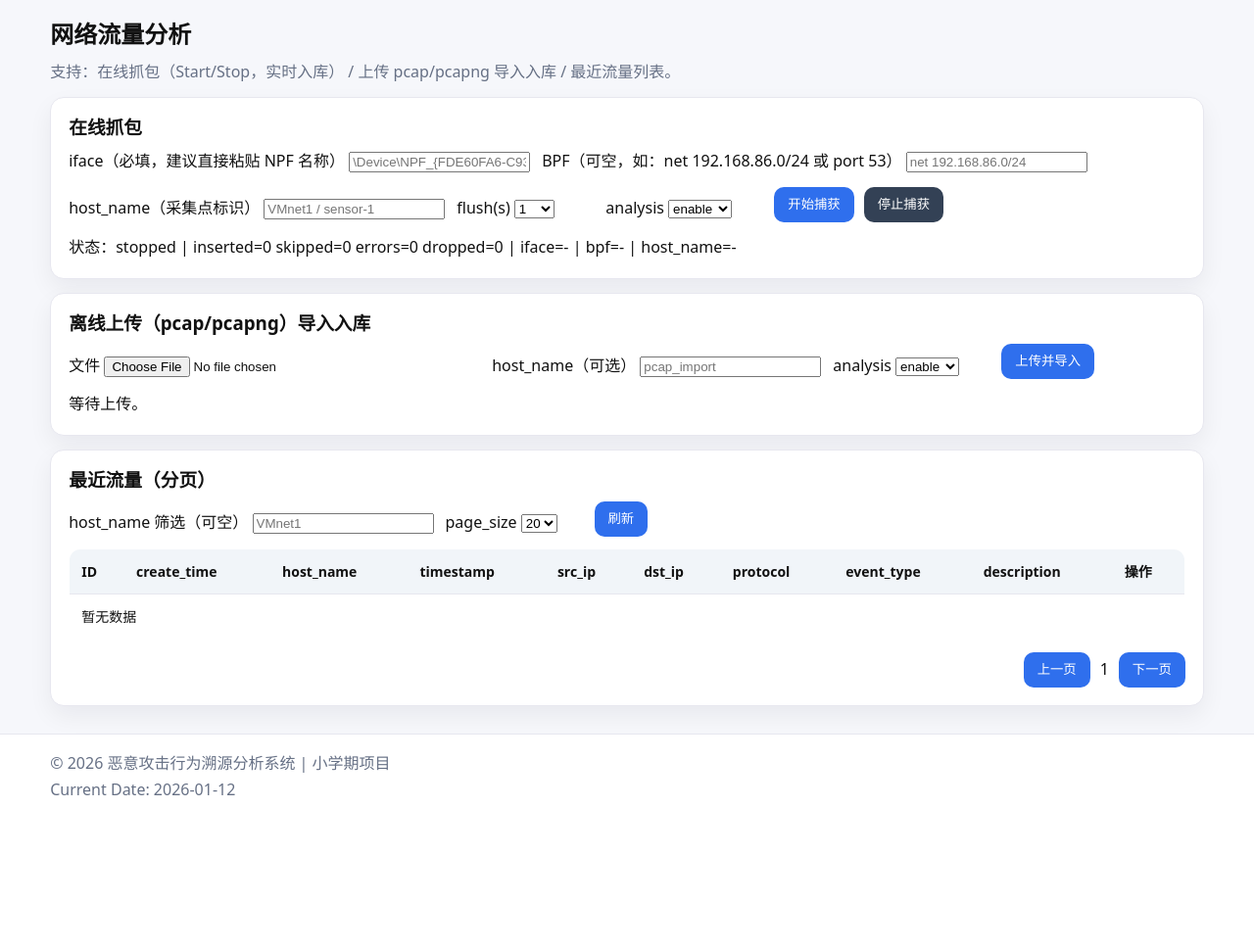
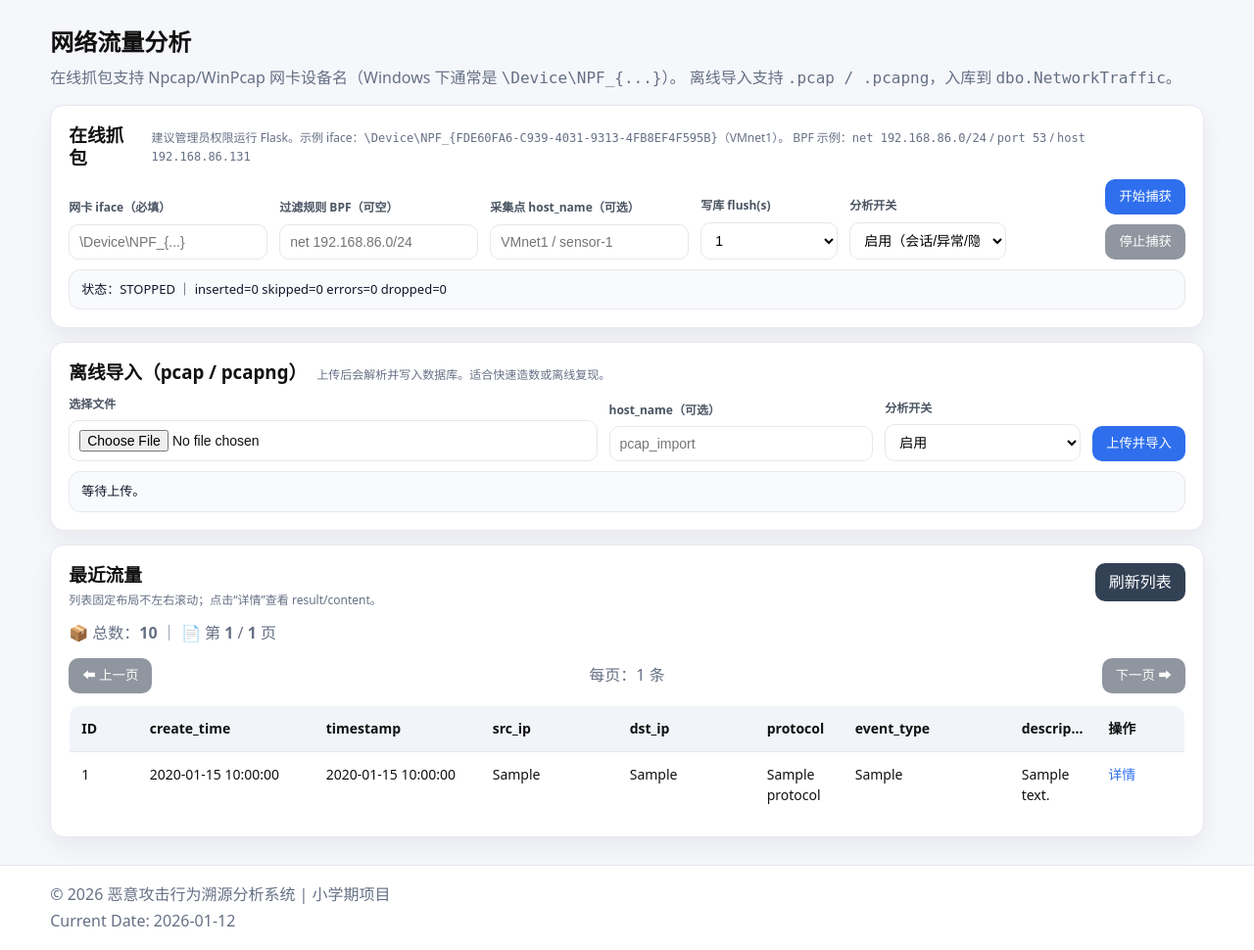
Before and after one commit to Nnutural/Malicious-attack-behavior-tracing-and-analysis-system, a Flask app: template xiaoxueqi/templates/traffic.html in a window 1280 px wide. Shown: the part 111-1081 px from the top of the page at 98% size. Before the commit the page ends 923 px from the top, so only its background shows below. Run offline with Flask 3, Linux system fonts and the light colour scheme; the template is opened without the code that fills it: most values are stand-ins (such as "Sample title", 1, 10 or a date in 2020); data that the repository does not hold is empty.

Commit message:
增加流量详情页

```diff
--- a/xiaoxueqi/templates/traffic.html
+++ b/xiaoxueqi/templates/traffic.html
@@ -3,32 +3,103 @@
 {% block title %}流量分析 - 攻击溯源分析系统{% endblock %}
 
 {% block content %}
+<div class="page-head">
+  <div class="page-head-row">
+    <div>
       <h2>网络流量分析</h2>
-<p class="muted">
-  支持：在线抓包（Start/Stop，实时入库） / 上传 pcap/pcapng 导入入库 / 最近流量列表。
+      <p class="muted" style="margin:0;">
+        在线抓包支持 Npcap/WinPcap 网卡设备名（Windows 下通常是 <code>\Device\NPF_{...}</code>）。
+        离线导入支持 <code>.pcap / .pcapng</code>，入库到 <code>dbo.NetworkTraffic</code>。
       </p>
+    </div>
+  </div>
+</div>
+
+<style>
+  /* 只针对 traffic 页面做一点局部优化，避免影响全局 */
+  .tf-card-title{ display:flex; align-items:baseline; gap:10px; margin-bottom:10px; }
+  .tf-card-title h3{ margin:0; }
+  .tf-hint{ font-size:12px; color: var(--muted); line-height:1.55; margin:0; }
+
+  .tf-form{
+    display:grid;
+    grid-template-columns: 1.4fr 1fr 0.8fr 140px 160px auto;
+    gap:12px;
+    align-items:end;
+  }
+  @media (max-width: 1100px){
+    .tf-form{ grid-template-columns: 1fr 1fr; }
+  }
+
+  .tf-field{ display:flex; flex-direction:column; gap:6px; }
+  .tf-field label{ font-size:12px; color:#4b5563; font-weight:700; }
+  .tf-field input, .tf-field select{
+    border:1px solid var(--border);
+    border-radius:10px;
+    padding:9px 10px;
+    font-size:14px;
+    background:#fff;
+  }
+
+  .tf-actions{ display:flex; gap:10px; flex-wrap:wrap; align-items:center; justify-content:flex-end; }
+
+  .tf-status{
+    width:100%;
+    padding:10px 12px;
+    border-radius:12px;
+    border:1px solid var(--border);
+    background:#f8fafc;
+    font-size:13px;
+    color:#0f172a;
+    margin-top:10px;
+    line-height: 1.5;
+    word-break: break-word;
+  }
+  .tf-status.ok{ border-color:#86efac; background:#ecfdf3; color:#065f46; }
+  .tf-status.error{ border-color:#fecaca; background:#fff1f2; color:#7f1d1d; }
+
+  /* 按钮“变暗”反馈 */
+  .btn[disabled]{ opacity:.55; cursor:not-allowed; filter: grayscale(0.2); }
+
+  /* 列表固定布局，尽量不左右滚动 */
+  .tf-table{
+    table-layout: fixed;
+  }
+  .tf-table th, .tf-table td{
+    white-space: normal;     /* 允许换行 */
+    overflow: hidden;
+    text-overflow: ellipsis; /* 太长截断 */
+    vertical-align: top;
+  }
+</style>
 
 <div class="card">
+  <div class="tf-card-title">
     <h3>在线抓包</h3>
-
-  <div style="display:flex; gap:12px; flex-wrap:wrap; align-items:flex-end;">
-    <div class="lt-field" style="min-width:420px;">
-      <label>iface（必填，建议直接粘贴 NPF 名称）</label>
-      <input id="tf-iface" type="text" placeholder="\Device\NPF_{FDE60FA6-C939-4031-9313-4FB8EF4F595B}">
+    <p class="tf-hint">
+      建议管理员权限运行 Flask。示例 iface：<code>\Device\NPF_{FDE60FA6-C939-4031-9313-4FB8EF4F595B}</code>（VMnet1）。
+      BPF 示例：<code>net 192.168.86.0/24</code> / <code>port 53</code> / <code>host 192.168.86.131</code>
+    </p>
   </div>
 
-    <div class="lt-field" style="min-width:360px;">
-      <label>BPF（可空，如：net 192.168.86.0/24 或 port 53）</label>
+  <div class="tf-form">
+    <div class="tf-field">
+      <label for="tf-iface">网卡 iface（必填）</label>
+      <input id="tf-iface" type="text" placeholder="\Device\NPF_{...}">
+    </div>
+
+    <div class="tf-field">
+      <label for="tf-bpf">过滤规则 BPF（可空）</label>
       <input id="tf-bpf" type="text" placeholder="net 192.168.86.0/24">
     </div>
 
-    <div class="lt-field" style="min-width:200px;">
-      <label>host_name（采集点标识）</label>
+    <div class="tf-field">
+      <label for="tf-hostname">采集点 host_name（可选）</label>
       <input id="tf-hostname" type="text" placeholder="VMnet1 / sensor-1">
     </div>
 
-    <div class="lt-field" style="min-width:140px;">
-      <label>flush(s)</label>
+    <div class="tf-field">
+      <label for="tf-flush">写库 flush(s)</label>
       <select id="tf-flush">
         <option value="0.5">0.5</option>
         <option value="1" selected>1</option>
@@ -37,104 +108,132 @@
       </select>
     </div>
 
-    <div class="lt-field" style="min-width:160px;">
-      <label>analysis</label>
+    <div class="tf-field">
+      <label for="tf-analysis">分析开关</label>
       <select id="tf-analysis">
-        <option value="1" selected>enable</option>
-        <option value="0">disable</option>
+        <option value="1" selected>启用（会话/异常/隐蔽信道）</option>
+        <option value="0">关闭（仅入库）</option>
       </select>
     </div>
 
-    <div style="display:flex; gap:10px; align-items:center;">
+    <div class="tf-actions">
       <button class="btn" id="tf-start">开始捕获</button>
       <button class="btn btn-secondary" id="tf-stop" disabled>停止捕获</button>
     </div>
   </div>
 
-  <div style="margin-top:12px;">
-    <div id="tf-status" class="lt-status">状态：unknown</div>
-  </div>
+  <div id="tf-status" class="tf-status">状态：unknown</div>
 </div>
 
 <div class="card" style="margin-top:14px;">
-  <h3>离线上传（pcap/pcapng）导入入库</h3>
+  <div class="tf-card-title">
+    <h3>离线导入（pcap / pcapng）</h3>
+    <p class="tf-hint">
+      上传后会解析并写入数据库。适合快速造数或离线复现。
+    </p>
+  </div>
 
-  <div style="display:flex; gap:12px; flex-wrap:wrap; align-items:flex-end;">
-    <div class="lt-field" style="min-width:420px;">
-      <label>文件</label>
+  <div class="tf-form" style="grid-template-columns: 1.6fr 0.8fr 200px auto;">
+    <div class="tf-field">
+      <label for="tf-file">选择文件</label>
       <input id="tf-file" type="file" accept=".pcap,.pcapng,.cap">
     </div>
 
-    <div class="lt-field" style="min-width:220px;">
-      <label>host_name（可选）</label>
+    <div class="tf-field">
+      <label for="tf-upload-hostname">host_name（可选）</label>
       <input id="tf-upload-hostname" type="text" placeholder="pcap_import">
     </div>
 
-    <div class="lt-field" style="min-width:160px;">
-      <label>analysis</label>
+    <div class="tf-field">
+      <label for="tf-upload-analysis">分析开关</label>
       <select id="tf-upload-analysis">
-        <option value="1" selected>enable</option>
-        <option value="0">disable</option>
+        <option value="1" selected>启用</option>
+        <option value="0">关闭</option>
       </select>
     </div>
 
-    <div>
+    <div class="tf-actions" style="justify-content:flex-end;">
       <button class="btn" id="tf-upload">上传并导入</button>
     </div>
   </div>
 
-  <div style="margin-top:12px;">
-    <div id="tf-upload-msg" class="lt-status">等待上传。</div>
+  <div id="tf-upload-msg" class="tf-status" style="margin-top:10px;">等待上传。</div>
+</div>
+
+<div class="card" style="margin-top:14px;">
+  <div class="page-head-row" style="margin-bottom:10px;">
+    <div>
+      <h3 style="margin:0;">最近流量</h3>
+      <p class="tf-hint" style="margin-top:6px;">
+        列表固定布局不左右滚动；点击“详情”查看 result/content。
+      </p>
+    </div>
+    <div class="tf-actions">
+      <a class="btn btn-secondary" href="{{ url_for('traffic.index') }}">刷新列表</a>
     </div>
   </div>
 
-<div class="card" style="margin-top:14px;">
-  <h3>最近流量（分页）</h3>
+  <div class="muted" style="margin-bottom:10px;">
+    📦 总数：<b>{{ total }}</b> ｜ 📄 第 <b>{{ page }}</b> / <b>{{ total_pages }}</b> 页
+  </div>
 
-  <div style="display:flex; gap:12px; flex-wrap:wrap; align-items:flex-end;">
-    <div class="lt-field" style="min-width:220px;">
-      <label>host_name 筛选（可空）</label>
-      <input id="tf-filter-hostname" type="text" placeholder="VMnet1">
+  <div class="pager" style="justify-content:space-between;">
+    <div>
+      {% if page > 1 %}
+        <a class="btn btn-secondary" href="{{ url_for('traffic.index', page=page-1) }}">⬅ 上一页</a>
+      {% else %}
+        <button class="btn btn-secondary" disabled>⬅ 上一页</button>
+      {% endif %}
     </div>
-    <div class="lt-field" style="min-width:140px;">
-      <label>page_size</label>
-      <select id="tf-pagesize">
-        <option value="10">10</option>
-        <option value="20" selected>20</option>
-        <option value="50">50</option>
-      </select>
-    </div>
+
+    <div class="muted">每页：{{ page_size }} 条</div>
+
     <div>
-      <button class="btn" id="tf-refresh">刷新</button>
+      {% if page < total_pages %}
+        <a class="btn btn-secondary" href="{{ url_for('traffic.index', page=page+1) }}">下一页 ➡</a>
+      {% else %}
+        <button class="btn btn-secondary" disabled>下一页 ➡</button>
+      {% endif %}
     </div>
   </div>
 
   <div class="table-wrap" style="margin-top:12px;">
-    <table>
+    <table class="tf-table">
       <thead>
         <tr>
-          <th>ID</th>
-          <th>create_time</th>
-          <th>host_name</th>
-          <th>timestamp</th>
-          <th>src_ip</th>
-          <th>dst_ip</th>
-          <th>protocol</th>
-          <th>event_type</th>
+          <th style="width:70px;">ID</th>
+          <th style="width:180px;">create_time</th>
+          <th style="width:170px;">timestamp</th>
+          <th style="width:140px;">src_ip</th>
+          <th style="width:140px;">dst_ip</th>
+          <th style="width:90px;">protocol</th>
+          <th style="width:170px;">event_type</th>
           <th>description</th>
-          <th>操作</th>
+          <th style="width:90px;">操作</th>
         </tr>
       </thead>
-      <tbody id="tf-tbody">
-        <tr><td colspan="10">暂无数据。</td></tr>
+      <tbody>
+        {% if items and items|length %}
+          {% for it in items %}
+          <tr>
+            <td>{{ it.id }}</td>
+            <td>{{ it.create_time }}</td>
+            <td>{{ it.timestamp }}</td>
+            <td>{{ it.src_ip }}</td>
+            <td>{{ it.dst_ip }}</td>
+            <td>{{ it.protocol }}</td>
+            <td>{{ it.event_type }}</td>
+            <td>{{ it.description }}</td>
+            <td>
+              <a href="{{ url_for('traffic.detail_page', traffic_id=it.id) }}">详情</a>
+            </td>
+          </tr>
+          {% endfor %}
+        {% else %}
+          <tr><td colspan="9">暂无数据。你可以先在线抓包或上传 pcap 导入。</td></tr>
+        {% endif %}
       </tbody>
     </table>
-  </div>
-
-  <div class="pager">
-    <button class="btn" id="tf-prev">上一页</button>
-    <span id="tf-page">1</span>
-    <button class="btn" id="tf-next">下一页</button>
   </div>
 </div>
 
@@ -144,19 +243,24 @@
     status: "/traffic/api/live/status",
     start: "/traffic/api/live/start",
     stop: "/traffic/api/live/stop",
-    upload: "/traffic/api/upload",
-    recent: "/traffic/api/recent",
-    detail: "/traffic/api/detail/"
+    upload: "/traffic/api/upload"
   };
 
   const el = (id)=>document.getElementById(id);
 
   let pollTimer = null;
-  let page = 1;
-  let total = 0;
+  let busy = false; // 防重复点击
 
   function setStatus(text, level){
     const s = el("tf-status");
+    s.textContent = text;
+    s.classList.remove("ok","error");
+    if(level==="ok") s.classList.add("ok");
+    if(level==="error") s.classList.add("error");
+  }
+
+  function setUploadMsg(text, level){
+    const s = el("tf-upload-msg");
     s.textContent = text;
     s.classList.remove("ok","error");
     if(level==="ok") s.classList.add("ok");
@@ -167,15 +271,23 @@
     try{
       const resp = await fetch(API.status);
       const data = await resp.json();
-      if(!data.ok){ setStatus("状态获取失败", "error"); return; }
+      if(!data.ok){
+        setStatus("状态获取失败", "error");
+        return;
+      }
 
       const running = !!data.running;
+      const c = data.counters || {};
+
+      // 注意：busy 时不要让按钮状态被轮询打断（避免用户点了 start 立刻被 status 改回去）
+      if(!busy){
         el("tf-start").disabled = running;
         el("tf-stop").disabled = !running;
+      }
 
-      const c = data.counters || {};
       setStatus(
-        `状态：${running ? "running" : "stopped"} | inserted=${c.inserted||0} skipped=${c.skipped||0} errors=${c.errors||0} dropped=${c.dropped||0} | iface=${data.iface||"-"} | bpf=${data.bpf||"-"} | host_name=${data.host_name||"-"}`,
+        `状态：${running ? "RUNNING" : "STOPPED"} ｜ inserted=${c.inserted||0} skipped=${c.skipped||0} errors=${c.errors||0} dropped=${c.dropped||0}` +
+        (running ? ` ｜ iface=${data.iface||"-"} ｜ bpf=${data.bpf||"-"}` : ""),
         running ? "ok" : "info"
       );
     }catch(e){
@@ -184,6 +296,19 @@
   }
 
   async function startCapture(){
+    if(busy) return;
+    busy = true;
+
+    const startBtn = el("tf-start");
+    const stopBtn = el("tf-stop");
+
+    // 立即反馈：按钮变暗 + 文案变化
+    startBtn.disabled = true;
+    stopBtn.disabled = true;
+    const oldText = startBtn.textContent;
+    startBtn.textContent = "启动中…";
+
+    try{
       const iface = (el("tf-iface").value || "").trim();
       const bpf = (el("tf-bpf").value || "").trim();
       const hostName = (el("tf-hostname").value || "").trim();
@@ -213,28 +338,49 @@
         alert("启动失败：" + (data.error || "unknown"));
         return;
       }
+    }finally{
+      startBtn.textContent = oldText;
+      busy = false;
       await refreshStatus();
+    }
   }
 
   async function stopCapture(){
+    if(busy) return;
+    busy = true;
+
+    const startBtn = el("tf-start");
+    const stopBtn = el("tf-stop");
+
+    stopBtn.disabled = true;
+    startBtn.disabled = true;
+    const oldText = stopBtn.textContent;
+    stopBtn.textContent = "停止中…";
+
+    try{
       const resp = await fetch(API.stop, {method:"POST"});
       const data = await resp.json();
       if(!data.ok){
         alert("停止失败：" + (data.error || "unknown"));
         return;
       }
+    }finally{
+      stopBtn.textContent = oldText;
+      busy = false;
       await refreshStatus();
     }
-
-  function setUploadMsg(text, level){
-    const s = el("tf-upload-msg");
-    s.textContent = text;
-    s.classList.remove("ok","error");
-    if(level==="ok") s.classList.add("ok");
-    if(level==="error") s.classList.add("error");
   }
 
   async function uploadFile(){
+    if(busy) return;
+    busy = true;
+
+    const btn = el("tf-upload");
+    btn.disabled = true;
+    const oldText = btn.textContent;
+    btn.textContent = "上传中…";
+
+    try{
       const fileInput = el("tf-file");
       if(!fileInput.files || !fileInput.files.length){
         alert("请选择 pcap/pcapng 文件");
@@ -249,7 +395,7 @@
       form.append("host_name", hostName);
       form.append("enable_analysis", enableAnalysis ? "1" : "0");
 
-    setUploadMsg("上传中...", "info");
+      setUploadMsg("上传中并解析入库…", "info");
 
       const resp = await fetch(API.upload, {method:"POST", body: form});
       const data = await resp.json();
@@ -259,76 +405,21 @@
       }
       const r = data.result || {};
       setUploadMsg(`导入完成：inserted=${r.inserted||0} skipped=${r.skipped||0} errors=${r.errors||0} total_packets=${r.total_packets||0}`, "ok");
-    await loadRecent(true);
+
+      // 导入完成后刷新页面列表（最简单，和 logs 统一风格）
+      setTimeout(()=>{ window.location.href = "{{ url_for('traffic.index') }}"; }, 600);
+    }finally{
+      btn.textContent = oldText;
+      btn.disabled = false;
+      busy = false;
     }
-
-  async function loadRecent(reset){
-    if(reset) page = 1;
-    const hostName = (el("tf-filter-hostname").value || "").trim();
-    const pageSize = parseInt(el("tf-pagesize").value || "20", 10);
-
-    const url = new URL(API.recent, window.location.origin);
-    url.searchParams.set("page", page);
-    url.searchParams.set("page_size", pageSize);
-    if(hostName) url.searchParams.set("host_name", hostName);
-
-    const resp = await fetch(url.toString());
-    const data = await resp.json();
-    if(!data.ok){
-      el("tf-tbody").innerHTML = `<tr><td colspan="10">加载失败</td></tr>`;
-      return;
-    }
-    total = data.total || 0;
-    el("tf-page").textContent = String(page);
-
-    const items = data.items || [];
-    if(!items.length){
-      el("tf-tbody").innerHTML = `<tr><td colspan="10">暂无数据</td></tr>`;
-      return;
-    }
-
-    el("tf-tbody").innerHTML = items.map(it => {
-      const desc = (it.description || "").toString();
-      const safeDesc = desc.length > 80 ? (desc.slice(0,80) + "...") : desc;
-      return `
-        <tr>
-          <td>${it.id}</td>
-          <td>${it.create_time || ""}</td>
-          <td>${it.host_name || ""}</td>
-          <td>${it.timestamp || ""}</td>
-          <td>${it.src_ip || ""}</td>
-          <td>${it.dst_ip || ""}</td>
-          <td>${it.protocol || ""}</td>
-          <td>${it.event_type || ""}</td>
-          <td title="${desc.replaceAll('"','&quot;')}">${safeDesc}</td>
-          <td><button class="btn" data-id="${it.id}">详情</button></td>
-        </tr>
-      `;
-    }).join("");
-
-    el("tf-tbody").querySelectorAll("button[data-id]").forEach(btn=>{
-      btn.addEventListener("click", async ()=>{
-        const id = btn.getAttribute("data-id");
-        const resp2 = await fetch(API.detail + encodeURIComponent(id));
-        const d2 = await resp2.json();
-        if(!d2.ok){
-          alert("详情获取失败");
-          return;
-        }
-        alert(JSON.stringify(d2.row.result, null, 2));
-      });
-    });
   }
 
   el("tf-start").addEventListener("click", startCapture);
   el("tf-stop").addEventListener("click", stopCapture);
   el("tf-upload").addEventListener("click", uploadFile);
-  el("tf-refresh").addEventListener("click", ()=>loadRecent(true));
-  el("tf-prev").addEventListener("click", ()=>{ if(page>1){ page--; loadRecent(false);} });
-  el("tf-next").addEventListener("click", ()=>{ page++; loadRecent(false); });
 
   refreshStatus();
-  loadRecent(true);
   pollTimer = setInterval(refreshStatus, 1000);
 })();
 </script>
--- a/xiaoxueqi/views/traffic_view.py
+++ b/xiaoxueqi/views/traffic_view.py
@@ -2,17 +2,17 @@
 网络流量分析视图
 - 在线抓包 start/stop/status
 - 离线上传 pcap/pcapng 导入入库
-- 最近流量列表/详情
+- 最近流量列表/详情页
 """
 from __future__ import annotations
 
 import os
 import time
+import threading
 import json
-import threading
 from pathlib import Path
 
-from flask import Blueprint, current_app, jsonify, render_template, request
+from flask import Blueprint, current_app, jsonify, render_template, request, abort
 
 from config import Config
 from utils.traffic_fenxi.parser import PcapParser
@@ -27,20 +27,62 @@ from utils.traffic_fenxi.storage_sqlserver import (
 
 bp = Blueprint("traffic", __name__)
 
-# 全局单例（最小实现：同一时间只允许一个 live capture）
 _LIVE_LOCK = threading.Lock()
 _LIVE_HANDLE: LiveCaptureHandle | None = None
 
+PAGE_SIZE = 20
+
 
 def _get_conn_str() -> str:
-    # 目前你的项目 logs 支持切 DB server；traffic 暂时先用 Config
-    # 后续如果你也要支持“页面设置 DB server”，再改为 session 取值即可
     return Config.SQL_CONN_STR
+
+
+def _row_to_list_item(r) -> dict:
+    ev = parse_result_json(r.result)
+    return {
+        "id": r.id,
+        "create_time": str(r.create_time or ""),
+        "timestamp": str(ev.get("timestamp") or ""),
+        "src_ip": ev.get("src_ip") or "",
+        "dst_ip": ev.get("dst_ip") or "",
+        "protocol": ev.get("protocol") or "",
+        "event_type": ev.get("event_type") or "",
+        "description": (ev.get("description") or ""),
+    }
 
 
 @bp.route("/", methods=["GET"])
 def index():
-    return render_template("traffic.html")
+    page = request.args.get("page", 1, type=int)
+    page = max(page, 1)
+
+    total = 0
+    total_pages = 1
+    items = []
+
+    conn_str = _get_conn_str()
+    try:
+        total = count_networktraffic(conn_str=conn_str)
+        total_pages = max((total + PAGE_SIZE - 1) // PAGE_SIZE, 1)
+        if page > total_pages:
+            page = total_pages
+
+        offset = (page - 1) * PAGE_SIZE
+        rows = list_networktraffic(offset=offset, limit=PAGE_SIZE, host_name=None, conn_str=conn_str)
+        items = [_row_to_list_item(r) for r in rows]
+    except Exception:
+        items = []
+        total = 0
+        total_pages = 1
+
+    return render_template(
+        "traffic.html",
+        items=items,
+        page=page,
+        total=total,
+        total_pages=total_pages,
+        page_size=PAGE_SIZE,
+    )
 
 
 @bp.route("/api/live/status", methods=["GET"])
@@ -66,16 +108,6 @@ def api_live_status():
 
 @bp.route("/api/live/start", methods=["POST"])
 def api_live_start():
-    """
-    body:
-    {
-      "iface": "\\Device\\NPF_{...}",
-      "bpf": "net 192.168.86.0/24",
-      "flush_interval_sec": 1.0,
-      "enable_analysis": true,
-      "host_name": "VMnet1"
-    }
-    """
     global _LIVE_HANDLE
 
     payload = request.get_json(silent=True) or {}
@@ -105,7 +137,7 @@ def api_live_start():
             bpf=bpf,
             enable_analysis=enable_analysis,
             flush_interval_sec=flush_interval_sec,
-            host_name=host_name or iface,  # 默认用 iface 当采集点标识
+            host_name=host_name or iface,
             content_meta={
                 "capture_type": "live",
                 "iface": iface,
@@ -137,12 +169,6 @@ def api_live_stop():
 
 @bp.route("/api/upload", methods=["POST"])
 def api_upload():
-    """
-    multipart/form-data:
-    - file: pcap/pcapng
-    - host_name: optional
-    - enable_analysis: optional ("1"/"0")
-    """
     if "file" not in request.files:
         return jsonify({"ok": False, "error": "file required"}), 400
 
@@ -184,7 +210,6 @@ def api_upload():
 
 @bp.route("/api/recent", methods=["GET"])
 def api_recent():
-    host_name = (request.args.get("host_name") or "").strip() or None
     page = request.args.get("page", 1, type=int)
     page = max(page, 1)
     page_size = request.args.get("page_size", 20, type=int)
@@ -192,31 +217,13 @@ def api_recent():
     offset = (page - 1) * page_size
 
     conn_str = _get_conn_str()
-    total = 0
     try:
-        total = count_networktraffic(host_name=host_name, conn_str=conn_str)
+        total = count_networktraffic(conn_str=conn_str)
     except Exception:
         total = 0
 
-    rows = list_networktraffic(offset=offset, limit=page_size, host_name=host_name, conn_str=conn_str)
-
-    items = []
-    for r in rows:
-        ev = parse_result_json(r.result)
-        items.append(
-            {
-                "id": r.id,
-                "create_time": str(r.create_time or ""),
-                "host_name": r.host_name,
-                "timestamp": str(ev.get("timestamp") or ""),
-                "src_ip": ev.get("src_ip"),
-                "dst_ip": ev.get("dst_ip"),
-                "protocol": ev.get("protocol"),
-                "event_type": ev.get("event_type"),
-                "description": ev.get("description") or "",
-            }
-        )
-
+    rows = list_networktraffic(offset=offset, limit=page_size, host_name=None, conn_str=conn_str)
+    items = [_row_to_list_item(r) for r in rows]
     return jsonify({"ok": True, "total": total, "page": page, "page_size": page_size, "items": items})
 
 
@@ -242,3 +249,33 @@ def api_detail(traffic_id: int):
             },
         }
     )
+
+
+@bp.route("/detail/<int:traffic_id>", methods=["GET"])
+def detail_page(traffic_id: int):
+    row = get_networktraffic_by_id(traffic_id, conn_str=_get_conn_str())
+    if not row:
+        abort(404)
+
+    ev = parse_result_json(row.result) or {}
+
+    # 关键：在后端就把 pretty 字符串准备好，模板不再用 tojson(ensure_ascii=False)
+    pretty = json.dumps(ev, ensure_ascii=False, indent=2) if ev else (row.result or "")
+
+    return render_template(
+        "traffic_detail.html",
+        traffic={
+            "id": row.id,
+            "create_time": str(row.create_time or ""),
+            "event_hash": row.event_hash,
+            "event_time_utc": str(row.event_time_utc or ""),
+            "timestamp": str(ev.get("timestamp") or ""),
+            "src_ip": ev.get("src_ip") or "",
+            "dst_ip": ev.get("dst_ip") or "",
+            "protocol": ev.get("protocol") or "",
+            "event_type": ev.get("event_type") or "",
+            "description": ev.get("description") or "",
+            "result_json_pretty": pretty,  # <- 字符串
+            "raw_content": row.content or "",
+        },
+    )
```
Also changed, not shown: xiaoxueqi/templates/traffic_detail.html (added, +32 -0 lines). Lines whose indentation alone changed are shown as unchanged.
